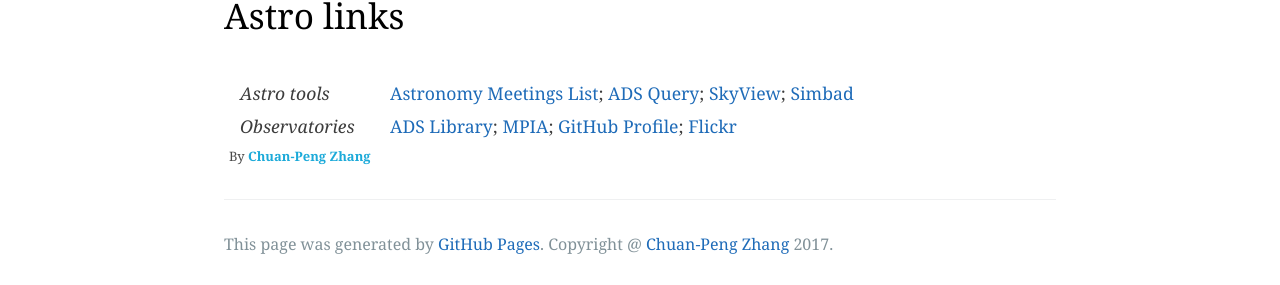
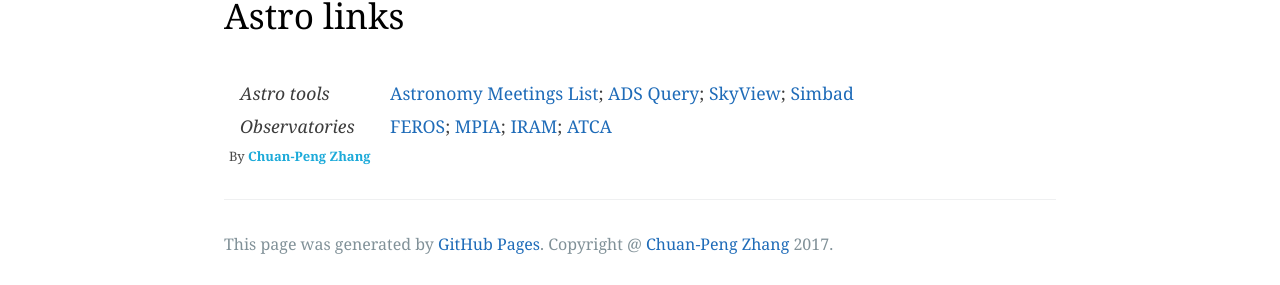
Before and after one commit to zcp521/zcp521.github.io, a Jekyll site: the page built from index.html, in a window 1280 px wide. Shown: the part 1724-2009 px from the top of the page. Built offline with Jekyll 4.4.1, drawn with Linux system fonts in a browser that asks for light colours; the list of posts is cut into pages by our own code.

Commit message:
Update index.html

```diff
--- a/index.html
+++ b/index.html
@@ -104,10 +104,10 @@ in the innermost zone of high-mass cores with JCMT, APEX, SOFIA , and ALMA.
     	<tr>
     	    <td style="border: 0px solid #FFFFFF; width: 150px; padding: 0.2rem 1rem;" ><em>Observatories</em></td>
             <td style="border: 0px solid #FFFFFF; padding: 0.2rem 1rem;">
-                <a href="http://adsabs.harvard.edu/cgi-bin/nph-abs_connect?library&libname=zhang&libid=59b7dda2b2">ADS Library</a>;
-                <a href="http://www.mpia.de/person/54703/548744">MPIA</a>;
-                <a href="https://github.com/zcp521">GitHub Profile</a>;
-                <a href="https://www.flickr.com/photos/chuanpeng">Flickr</a></td>
+                <a href="http://www.mpia.de/FEROS/feros.html">FEROS</a>;
+                <a href="http://www.mpia.de">MPIA</a>;
+                <a href="http://www.iram-institute.org/">IRAM</a>;
+                <a href="http://www.narrabri.atnf.csiro.au/">ATCA</a></td>
     	</tr>
     </tbody>
 </table>
```
